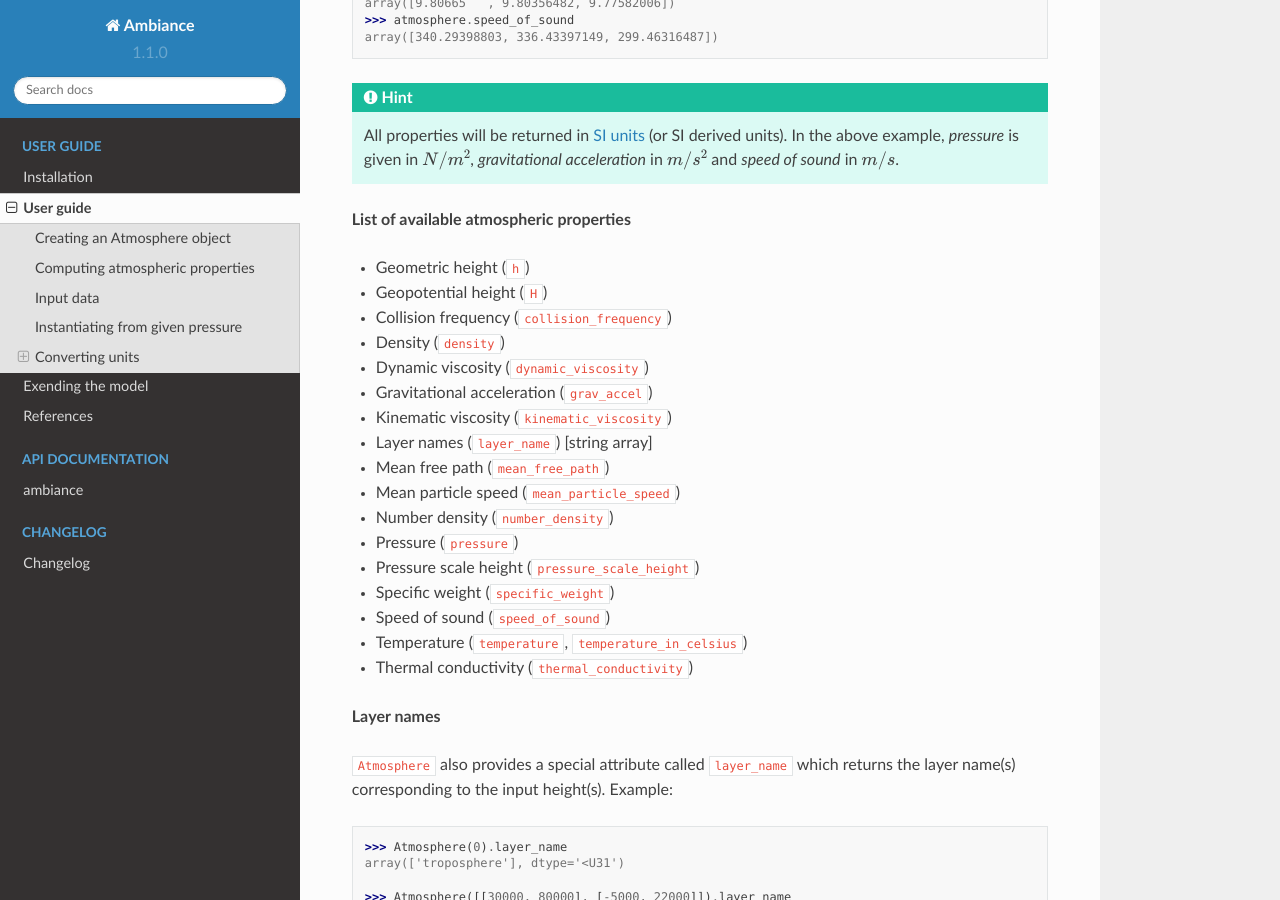
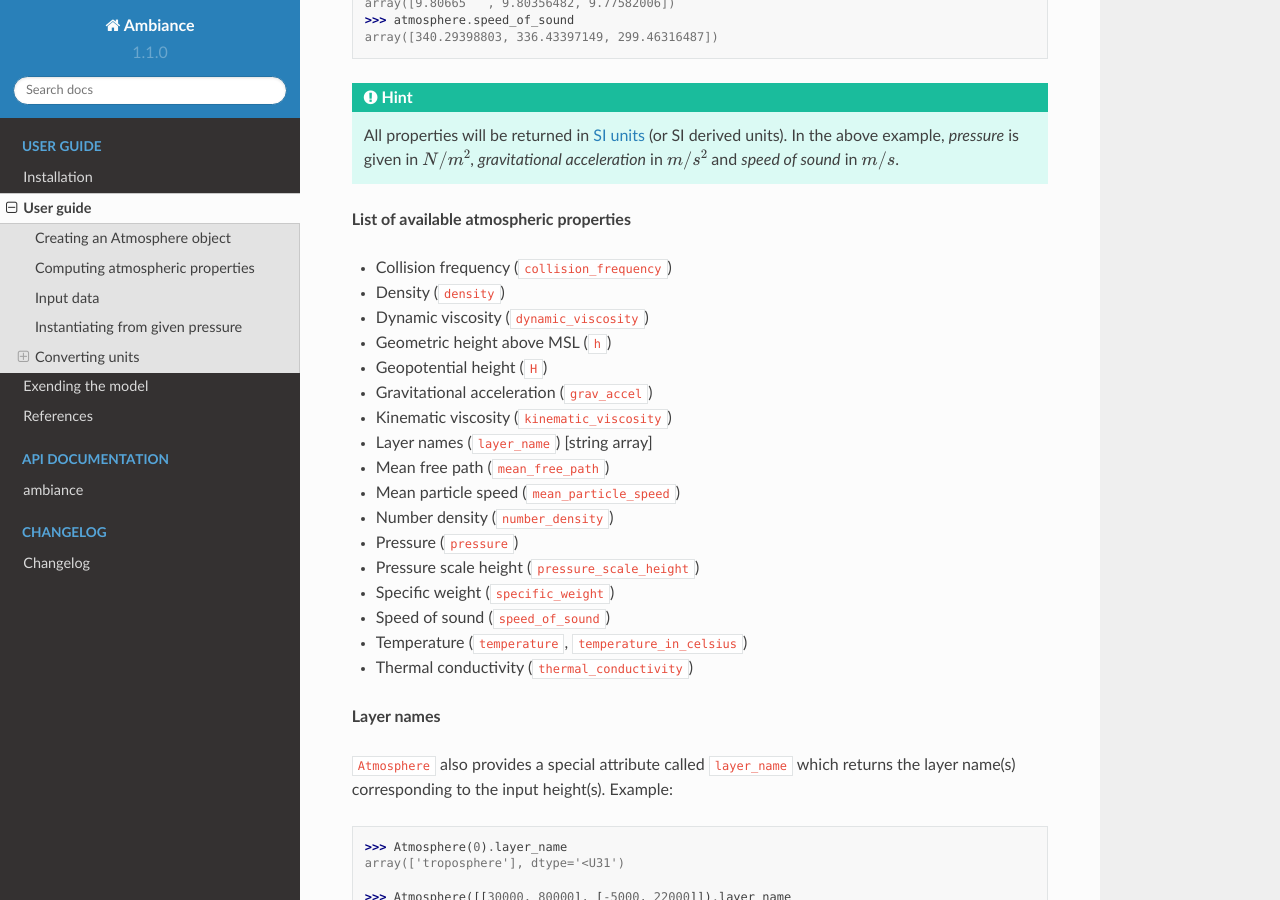
Before and after one commit to airinnova/ambiance, a Sphinx documentation site: the page built from docs/source/user_guide/detailed_user_guide.rst, in a window 1280 px wide and 900 px high, scrolled down 1303 px. Built offline with Sphinx 7.4.7 and the Read the Docs theme 2.0.0, drawn with Linux system fonts in a browser that asks for light colours.

Commit message:
Update detailed_user_guide.rst

```diff
--- a/docs/source/user_guide/detailed_user_guide.rst
+++ b/docs/source/user_guide/detailed_user_guide.rst
@@ -65,11 +65,11 @@
 
 **List of available atmospheric properties**
 
-* Geometric height (``h``)
-* Geopotential height (``H``)
 * Collision frequency (``collision_frequency``)
 * Density (``density``)
 * Dynamic viscosity (``dynamic_viscosity``)
+* Geometric height above MSL (``h``)
+* Geopotential height (``H``)
 * Gravitational acceleration (``grav_accel``)
 * Kinematic viscosity (``kinematic_viscosity``)
 * Layer names (``layer_name``) [string array]
```
